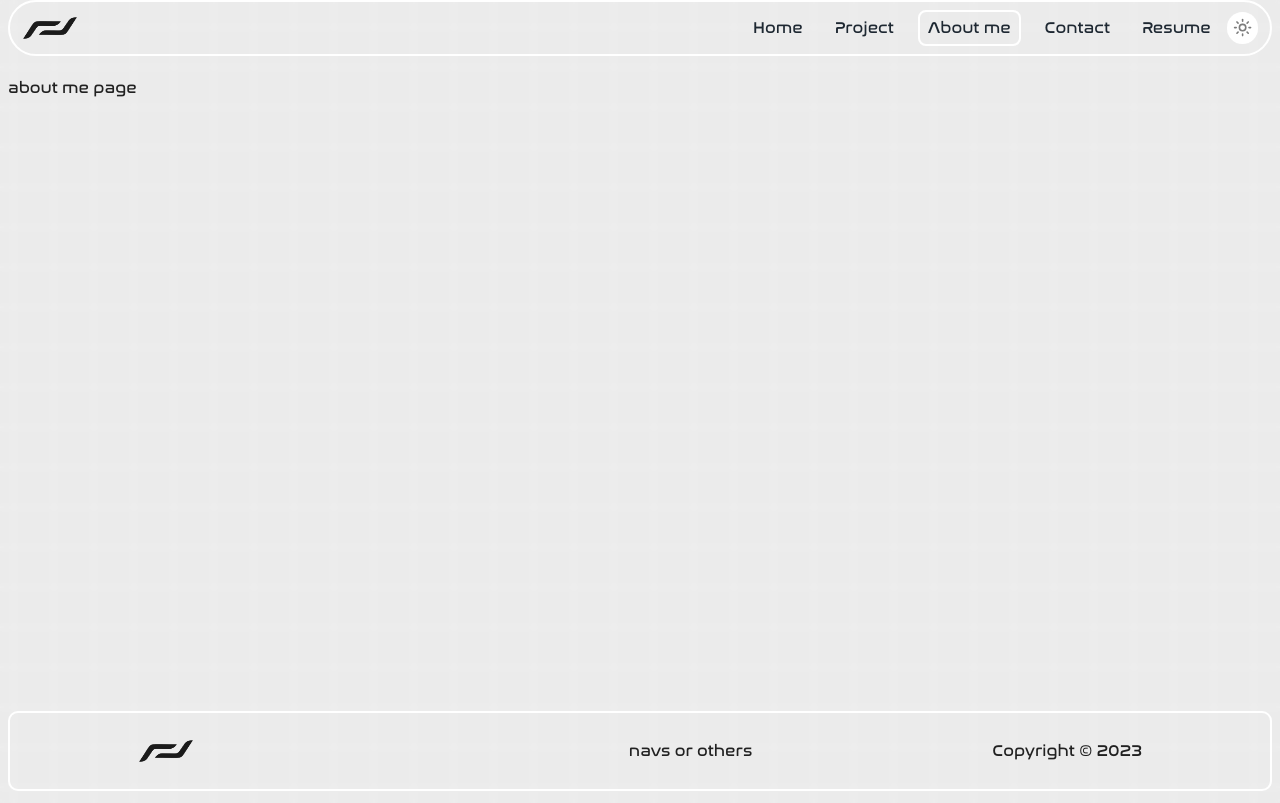
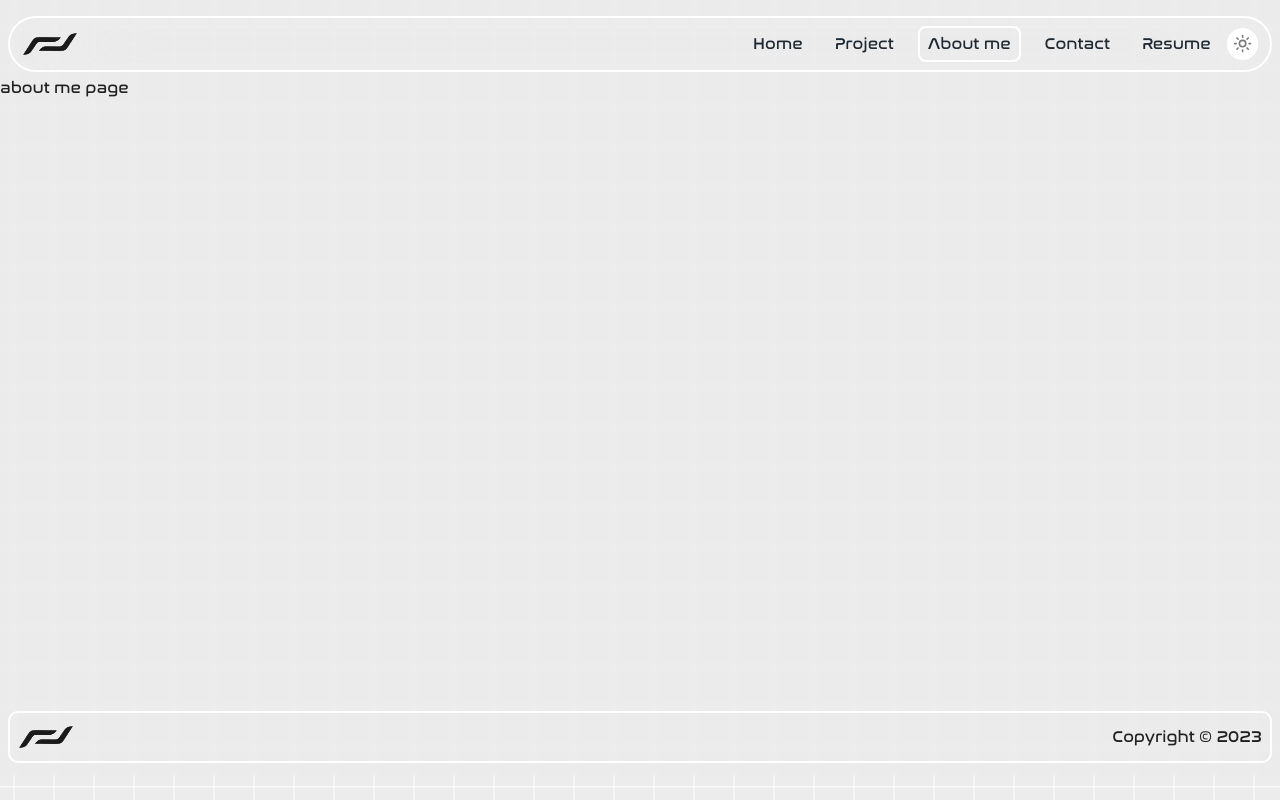
Before and after one commit to mdtanbirhossen/Portfolio-V2, a Next.js app: page /about-me in a window 1280 px wide. Built offline with nearby package versions, Linux system fonts and the light colour scheme.

Commit message:
main layout issue fixed

```diff
--- a/src/components/Banner/Banner.tsx
+++ b/src/components/Banner/Banner.tsx
@@ -60,8 +60,8 @@ export default function Banner() {
 
             </div>
             <div className="flex  gap-2 mt-2">
-                <Link href={''}><Button className=" bg-primary-dark border-2 border-primary-dark text-primary-light duration-300 hover:bg-primary-light hover:text-primary-dark dark:bg-primary-light dark:border-primary-light dark:text-primary-dark dark:hover:bg-primary-dark dark:hover:text-primary-light">Github <Github /></Button></Link>
-                <Link href={''}><Button className=" bg-primary-dark border-2 border-primary-dark text-primary-light duration-300 hover:bg-primary-light hover:text-primary-dark dark:bg-primary-light dark:border-primary-light dark:text-primary-dark dark:hover:bg-primary-dark dark:hover:text-primary-light">Resume <FileSymlink /></Button></Link>
+                <Link href={''}><Button className=" bg-primary-dark border-2 border-primary-dark text-primary-light duration-300 cursor-pointer hover:bg-primary-light hover:text-primary-dark dark:bg-primary-light dark:border-primary-light dark:text-primary-dark dark:hover:bg-primary-dark dark:hover:text-primary-light">Github <Github /></Button></Link>
+                <Link href={''}><Button className=" bg-primary-dark border-2 border-primary-dark text-primary-light duration-300 cursor-pointer hover:bg-primary-light hover:text-primary-dark dark:bg-primary-light dark:border-primary-light dark:text-primary-dark dark:hover:bg-primary-dark dark:hover:text-primary-light">Resume <FileSymlink /></Button></Link>
 
 
             </div>
--- a/src/components/Footer/Footer.tsx
+++ b/src/components/Footer/Footer.tsx
@@ -3,10 +3,11 @@ import NavLogo from "../Navbar/NavLogo";
 
 export default function Footer() {
   return (
-    <Container className="flex  items-center justify-around w-full h-20 border-2 border-secondary-light dark:border-secondary-dark rounded-lg">
+    <footer className="flex p-2 py-3 items-center justify-between w-full  border-2 border-secondary-light dark:border-secondary-dark rounded-lg">
       <NavLogo />
-      <div>navs or others</div>
+      {/* social links */}
+      <div></div>
       <div>Copyright © 2023</div>
-    </Container>
+    </footer>
   )
 }
--- a/src/components/Layouts/MainLayout.tsx
+++ b/src/components/Layouts/MainLayout.tsx
@@ -3,6 +3,7 @@ import Footer from "@/components/Footer/Footer";
 import Loading from "@/components/Loading/Loading";
 import Navbar from "@/components/Navbar/Navbar";
 import { useEffect, useState } from "react";
+import Container from "../Common/Container";
 
 export default function MainLayout({ children }: { children: React.ReactNode }) {
     const [loading, setLoading] = useState(true)
@@ -17,17 +18,21 @@ export default function MainLayout({ children }: { children: React.ReactNode })
     if (loading) return <Loading />
 
     return (
-        <div className="relative min-h-screen overflow-hidden">
+        <div className="relative min-h-screen ">
             {/* Moving Grid Background */}
             <div className="absolute inset-0 -z-10 bg-animated-grid"></div>
 
             {/* Main Content */}
-            <div className="px-2 bg-primary-light/70 dark:bg-primary-dark/70 text-primary-dark dark:text-primary-light pb-3 relative z-10 backdrop-blur-[2px]">
-                <Navbar />
+            <div className=" bg-primary-light/70 dark:bg-primary-dark/70 text-primary-dark dark:text-primary-light pb-3 relative z-10 backdrop-blur-[2px]">
+                <Container className=" sticky top-4 bg-opacity-80 backdrop-blur-3xl z-[999]">
+                    <Navbar />
+                </Container>
                 <main className="min-h-[calc(100vh-165px)] mt-5">
                     {children}
                 </main>
-                <Footer />
+                <Container>
+                    <Footer />
+                </Container>
             </div>
         </div>
     )
```
